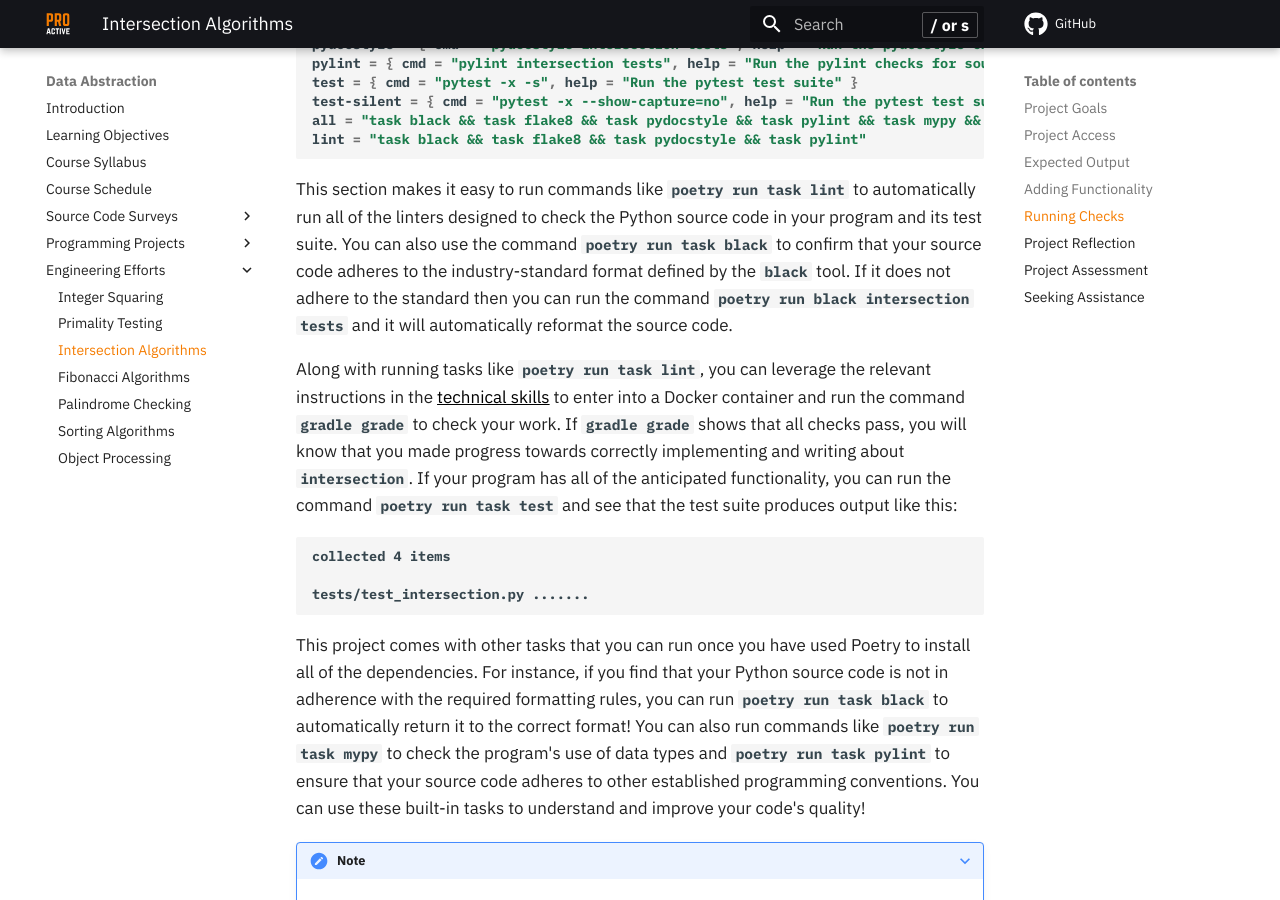
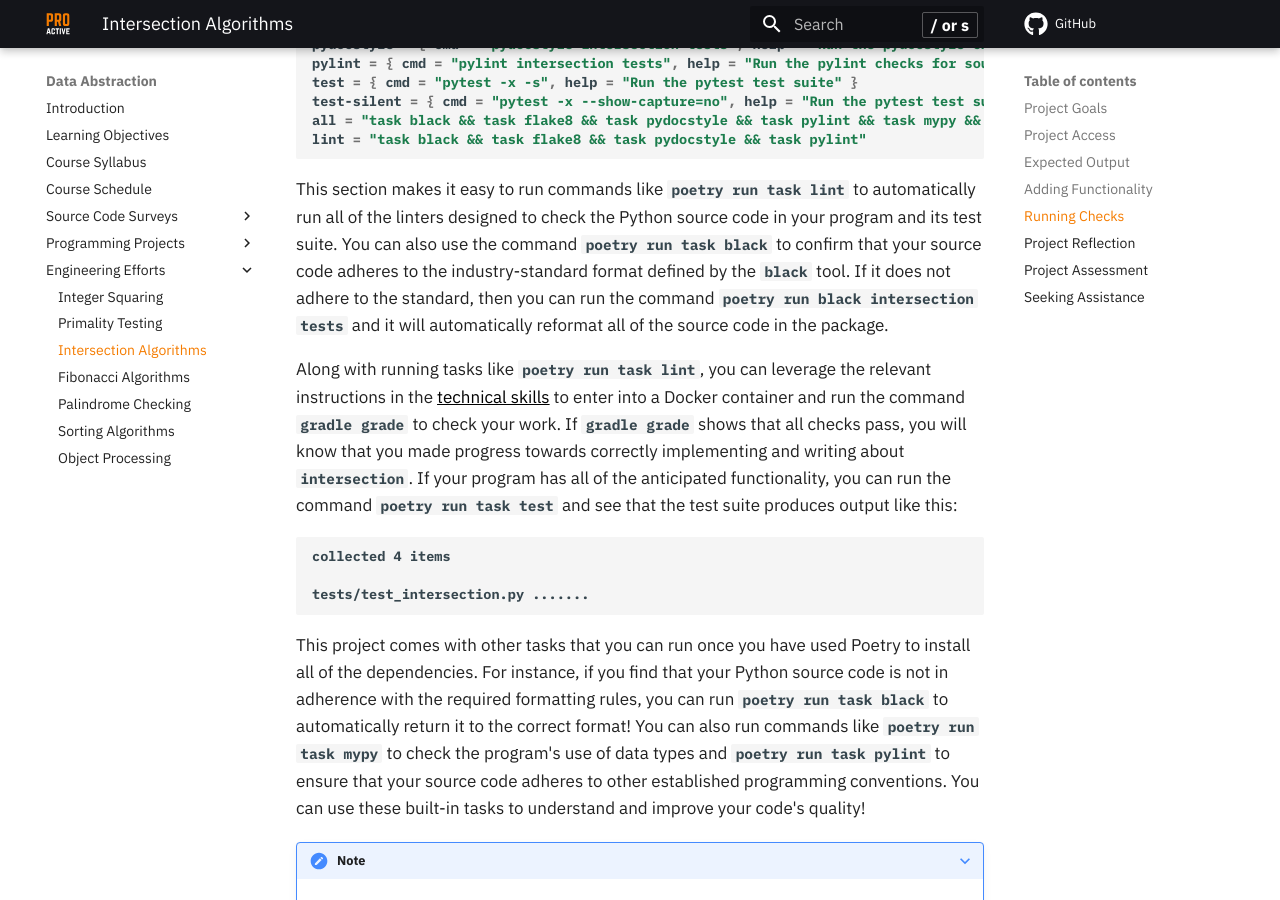
Before and after one commit to ProactiveProgrammers/www.proactiveprogrammers.com, an MkDocs documentation site: the page built from docs/data-abstraction/engineering-efforts/intersection-algorithms.md, in a window 1280 px wide and 900 px high, scrolled down 4416 px. Built offline with MkDocs 1.6.1 and Material for MkDocs 9.7.7, drawn with Linux system fonts in a browser that asks for light colours; comment, search, counter and statistics services are not loaded.

Commit message:
fix: Correct auto-formatting statement in intersection-algorithms.

```diff
--- a/docs/data-abstraction/engineering-efforts/intersection-algorithms.md
+++ b/docs/data-abstraction/engineering-efforts/intersection-algorithms.md
@@ -207,9 +207,9 @@ This section makes it easy to run commands like `poetry run task lint` to
 automatically run all of the linters designed to check the Python source code in
 your program and its test suite. You can also use the command `poetry run task
 black` to confirm that your source code adheres to the industry-standard format
-defined by the `black` tool. If it does not adhere to the standard then you can
+defined by the `black` tool. If it does not adhere to the standard, then you can
 run the command `poetry run black intersection tests` and it will automatically
-reformat the source code.
+reformat all of the source code in the package.
 
 Along with running tasks like `poetry run task lint`, you can leverage the
 relevant instructions in the [technical
```
